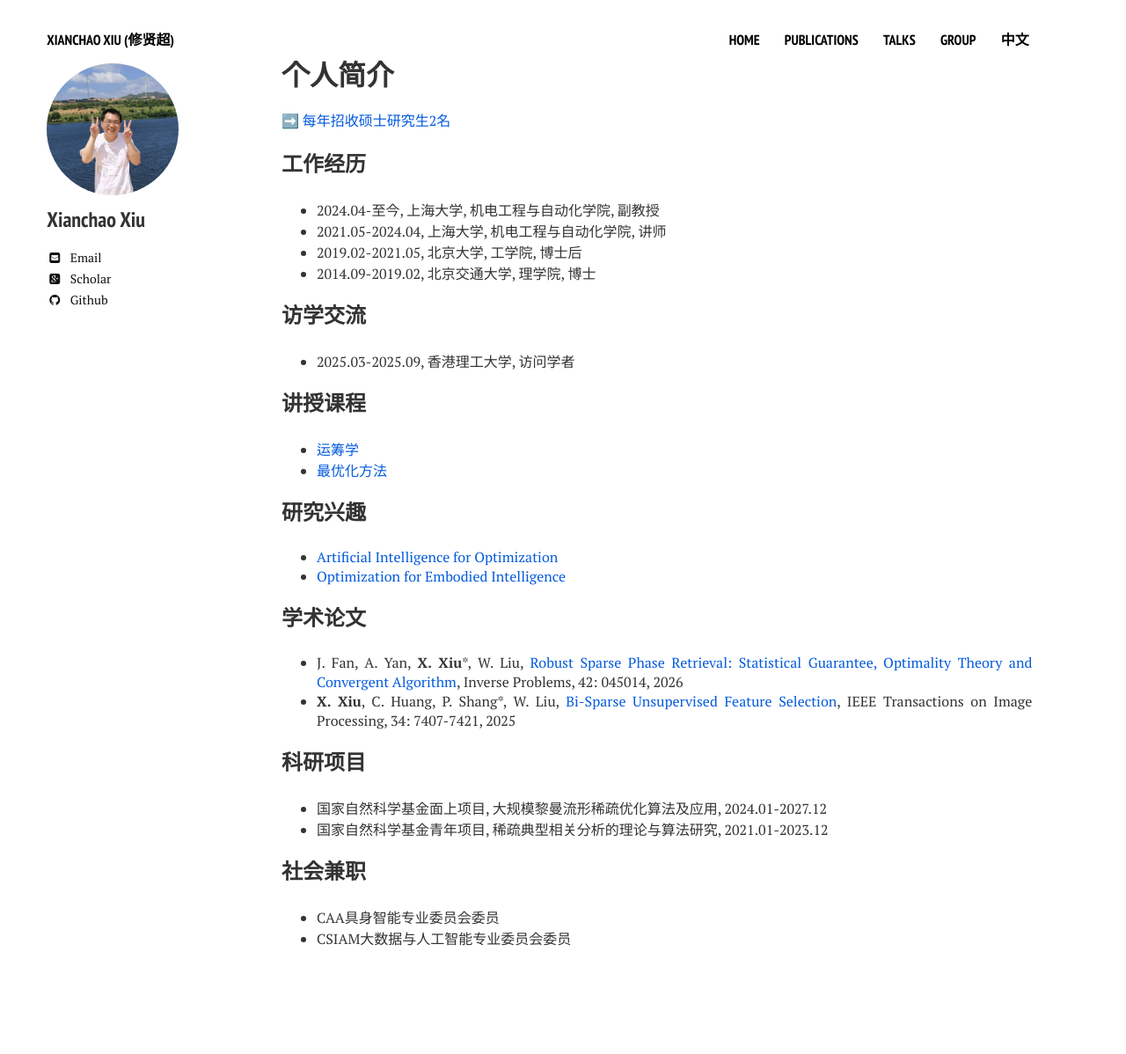
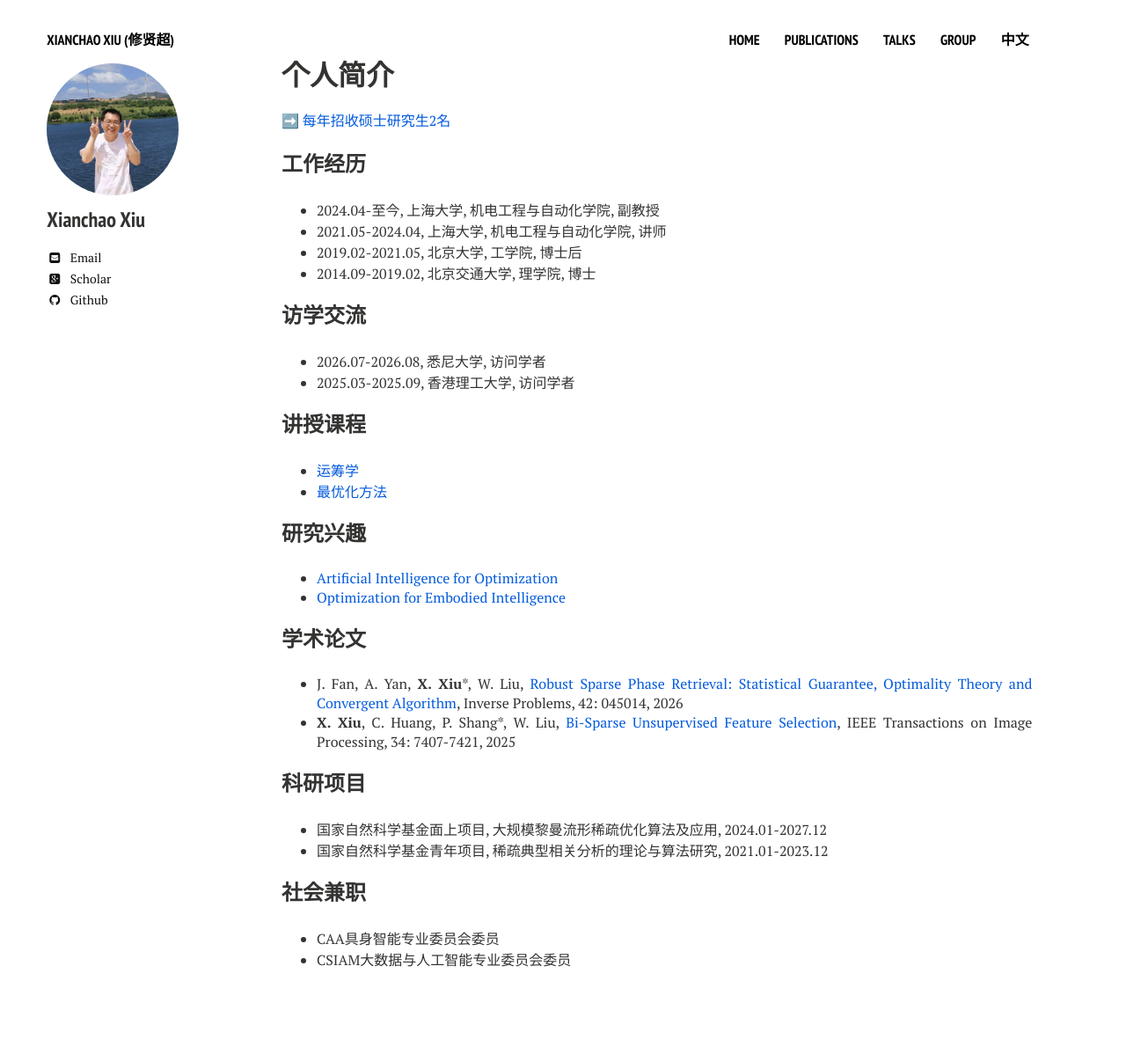
Before and after one commit to xianchaoxiu/xianchaoxiu.github.io, a Jekyll site: the page built from chinese/index.md, in a window 1280 px wide. Shown: the whole page at 88% size. Built offline with Jekyll 4.4.1, drawn with Linux system fonts in a browser that asks for light colours; nearby versions of some CDN libraries; before the commit the page ends 1174 px from its top, so only the background shows below that.

Commit message:
Update index.md

```diff
--- a/chinese/index.md
+++ b/chinese/index.md
@@ -18,6 +18,7 @@ share: false
 
 
 ### 访学交流
+* 2026.07-2026.08, 悉尼大学, 访问学者 <br>
 * 2025.03-2025.09, 香港理工大学, 访问学者 <br>
 
 
```
